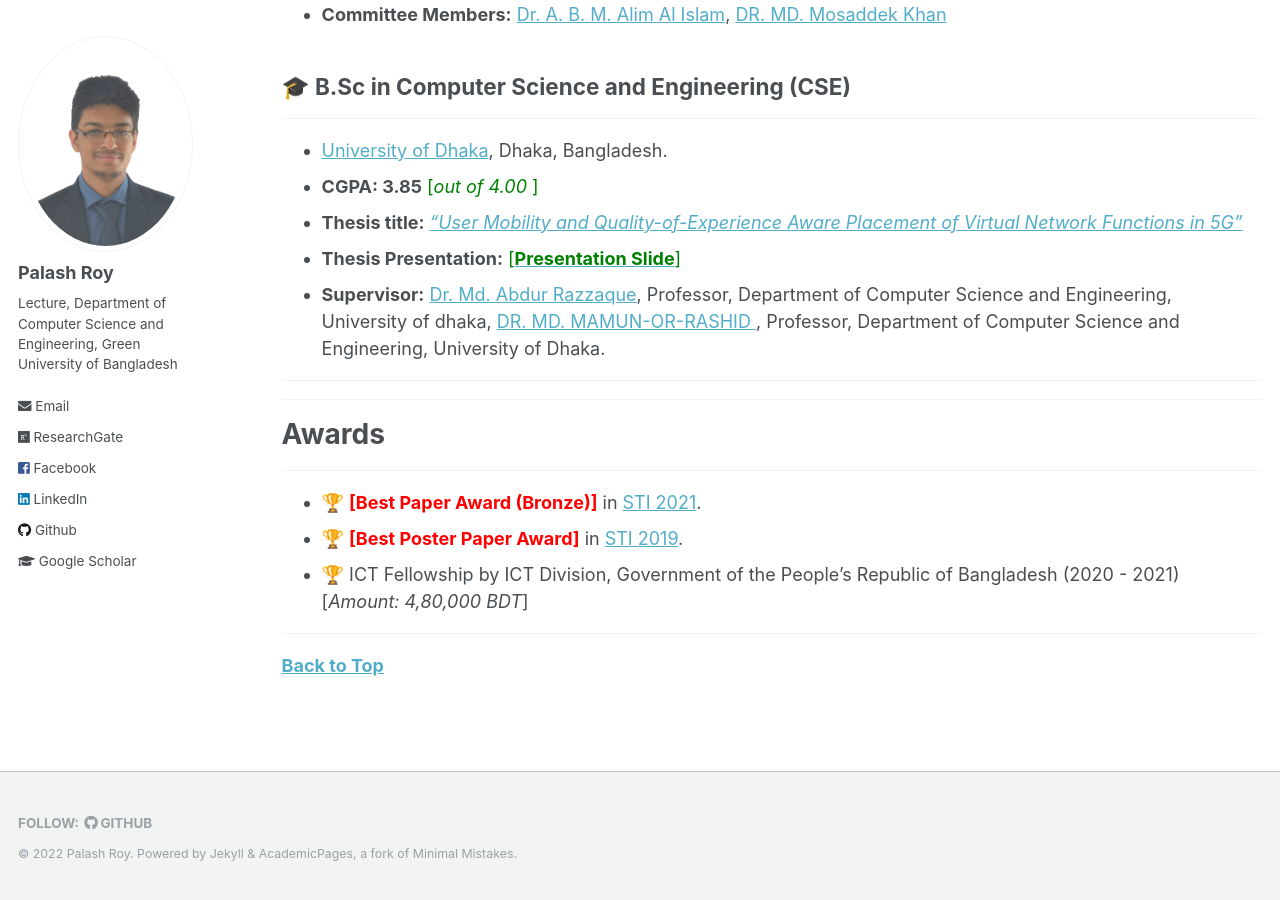
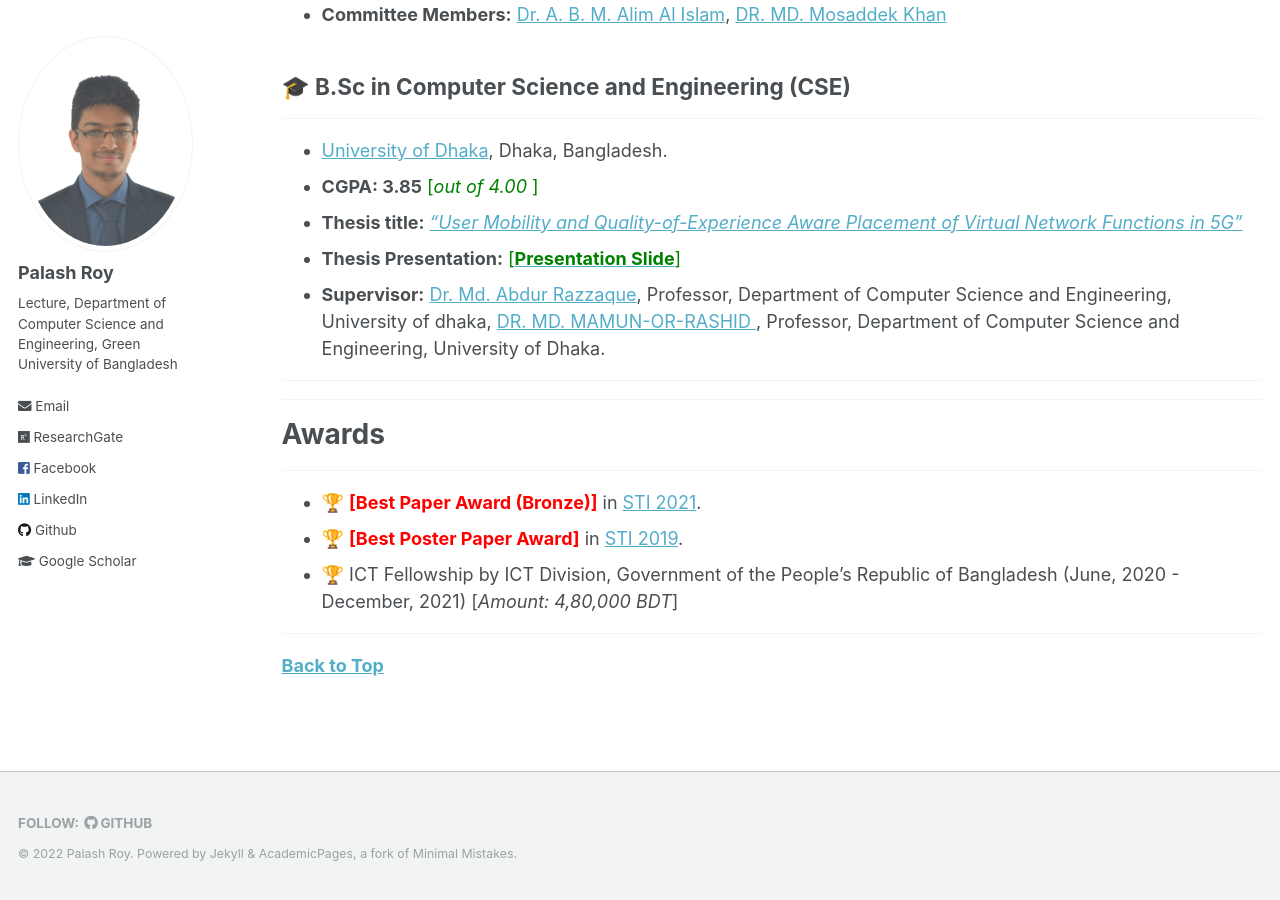
Before and after one commit to PalashRoy975/PalashRoy975.github.io, a Jekyll site: the page built from _pages/education-awards.md, in a window 1280 px wide and 900 px high, scrolled down 535 px. Built offline with Jekyll 4.4.1, drawn with Linux system fonts in a browser that asks for light colours.

Commit message:
Update education-awards.md

```diff
--- a/_pages/education-awards.md
+++ b/_pages/education-awards.md
@@ -40,7 +40,7 @@ author_profile: true
 
 * 🏆 <span style="color:Red"> **[Best Paper Award (Bronze)]** </span> in [STI 2021](http://fse.green.edu.bd/sti-2021/).
 * 🏆 <span style="color:Red"> **[Best Poster Paper Award]** </span> in [STI 2019](http://fse.green.edu.bd/sti-2019/).
-* 🏆 ICT Fellowship by ICT Division, Government of the People’s Republic of Bangladesh (2020 - 2021) [*Amount: 4,80,000 BDT*]
+* 🏆 ICT Fellowship by ICT Division, Government of the People’s Republic of Bangladesh (June, 2020 - December, 2021) [*Amount: 4,80,000 BDT*]
 
 
 
```
